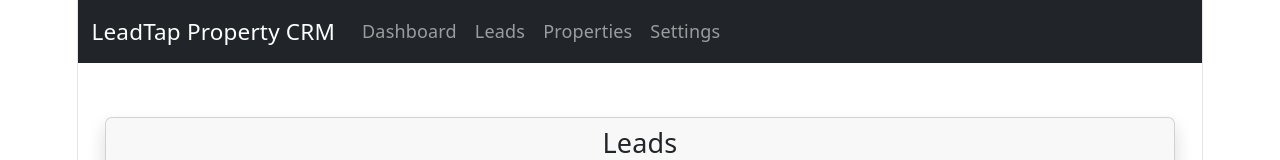
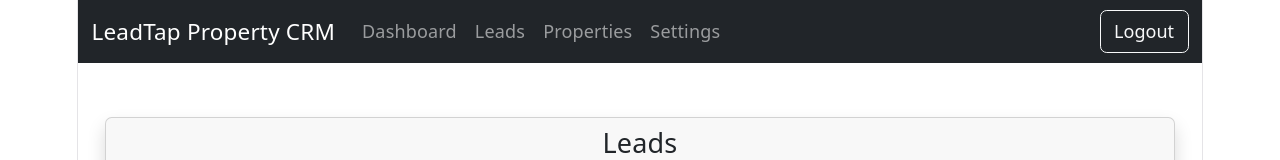
Before and after one commit to roobankutty/leadtap, a React (Vite) app in the folder admin-frontend/: page /leads in a window 1280 px wide. Shown: the top 160 px of the page. Built offline with nearby package versions, Linux system fonts and the light colour scheme; no server answers; sample sign-in values are in the browser's storage.

Commit message:
logout button

```diff
--- a/admin-frontend/src/App.tsx
+++ b/admin-frontend/src/App.tsx
@@ -27,7 +27,13 @@ return (
   element={<Login />}
 />
 
-<Route element={<Layout/>}>
+<Route
+  element={
+    <ProtectedRoute>
+      <Layout />
+    </ProtectedRoute>
+  }
+>
 
 
 <Route
--- a/admin-frontend/src/components/Layout.tsx
+++ b/admin-frontend/src/components/Layout.tsx
@@ -1,15 +1,28 @@
-import { Container, Nav, Navbar } from "react-bootstrap";
-import { Link, Outlet } from "react-router-dom";
+import { Container, Nav, Navbar, Button } from "react-bootstrap";
+import { Link, Outlet, useNavigate } from "react-router-dom";
 
 export default function Layout() {
+
+  const navigate = useNavigate();
+
+  function logout() {
+    localStorage.removeItem("adminToken");
+    navigate("/login");
+  }
+
   return (
     <>
+
       <Navbar bg="dark" variant="dark" expand="lg">
         <Container>
-          <Navbar.Brand>LeadTap Property CRM</Navbar.Brand>
+
+          <Navbar.Brand>
+            LeadTap Property CRM
+          </Navbar.Brand>
 
           <Nav className="me-auto">
-            <Nav.Link as={Link} to="/">
+
+            <Nav.Link as={Link} to="/dashboard">
               Dashboard
             </Nav.Link>
 
@@ -24,13 +37,24 @@ export default function Layout() {
             <Nav.Link as={Link} to="/settings">
               Settings
             </Nav.Link>
+
           </Nav>
+
+          <Button
+            variant="outline-light"
+            onClick={logout}
+          >
+            Logout
+          </Button>
+
         </Container>
       </Navbar>
+
 
       <Container className="mt-4">
         <Outlet />
       </Container>
+
     </>
   );
 }
```
